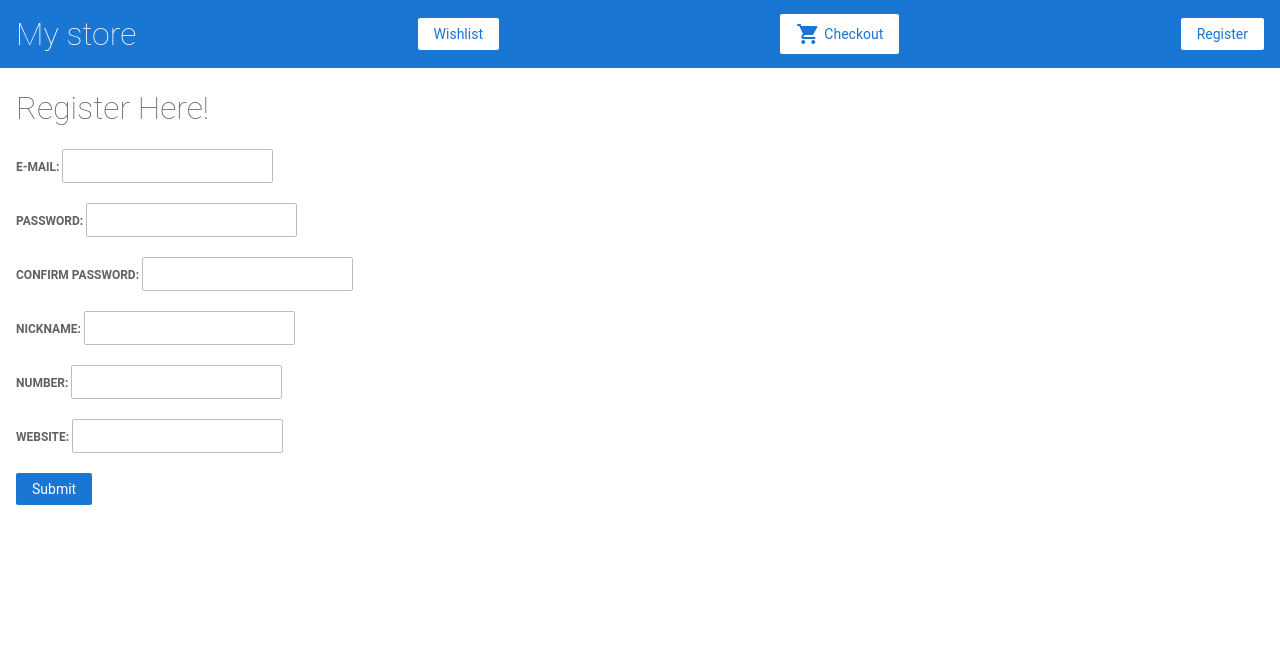
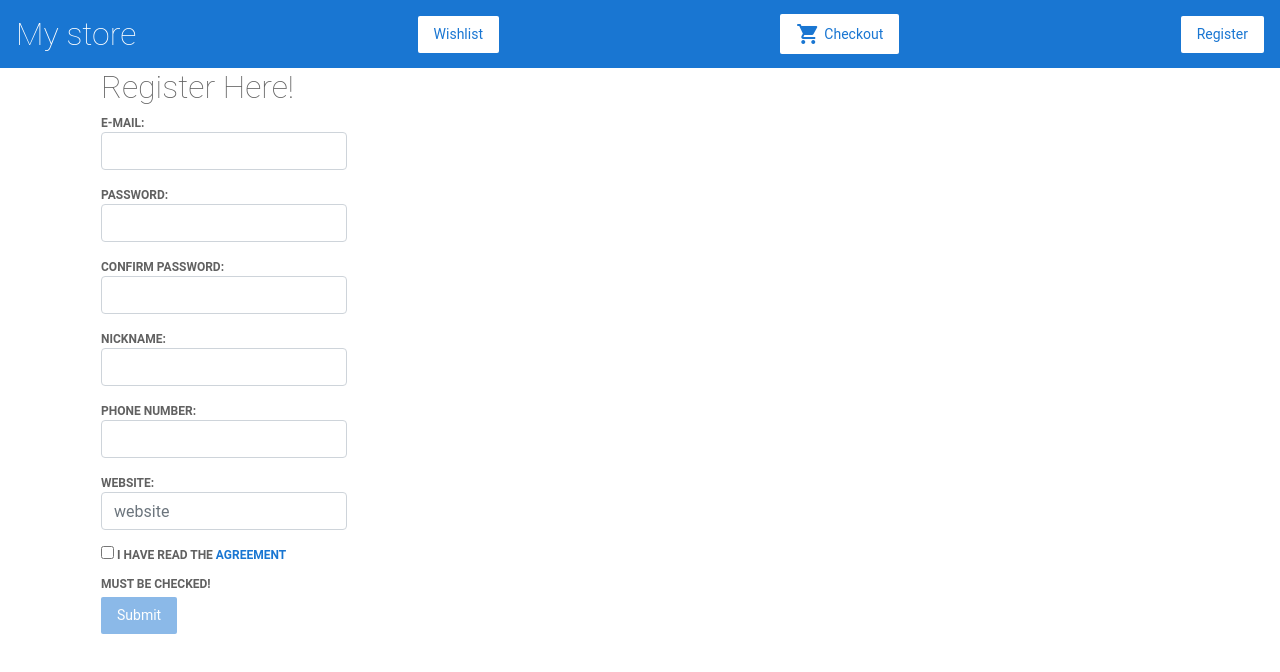
Before and after one commit to zhoricc3398/angular-tutorial-first, an Angular app: page /register in a window 1280 px wide. Shown: the top 672 px of the page. Built offline with nearby package versions, Linux system fonts and the light colour scheme.

Commit message:
feat(3-forms-taks-1): Finish 3-forms-taks-1

```diff
--- a/src/app/register-user/register-user.component.html
+++ b/src/app/register-user/register-user.component.html
@@ -1,24 +1,79 @@
-<form [formGroup]="registerForm" (ngSubmit)="onSubmit(registerForm.value)">
+<form [formGroup]="registerForm" (ngSubmit)="onSubmit(registerForm.value)" class="form-group">
     <div>
         <h1>Register Here!</h1>
         <label> E-mail:
-            <input type="email" formControlName="email" required>
+            <input type="email" formControlName="email" class="form-control" required>
+            <div *ngIf="name.email.invalid && (name.email.dirty || name.email.touched)">
+                <div *ngIf="name.email.errors.required">
+                    E-mail is required!
+                </div>
+                <span *ngIf="name.email.errors.email">
+                    Email format incorect
+                </span>
+            </div>
         </label>
         <label> Password:
-            <input type="password" formControlName="password" required>
+            <input type="password" formControlName="password" class="form-control" required>
+            <div *ngIf="name.password.invalid && (name.password.dirty || name.password.touched)">
+                <div *ngIf="name.password.errors.required">
+                    Password is required!
+                </div>
+                <span *ngIf="name.confpassword.errors.pattern" class="text-danger">
+                    Password must contain only english letters and numbers!
+                </span>
+                <span *ngIf="name.confpassword.errors.minlength" class="text-danger">
+                    Passwords minimum length is 8!
+                </span>
+            </div>
         </label>
         <label> Confirm Password:
-            <input type="password" formControlName="confpassword" required>
+            <input type="password" formControlName="confpassword" class="form-control" required>
+            <div *ngIf="name.confpassword.invalid && (name.confpassword.dirty || name.confpassword.touched)">
+                <div *ngIf="name.confpassword.errors.required">
+                    Password is required!
+                </div>
+                <span *ngIf="name.confpassword.errors.pattern" class="text-danger">
+                    Password must contain only english letters and numbers!
+                </span>
+                <span *ngIf="name.confpassword.errors.minlength" class="text-danger">
+                    Passwords minimum length is 8!
+                </span>
+                <span *ngIf="checkForm.errors.passwordStatus" class="text-danger">
+                    Password don't match.
+                </span>
+            </div>
         </label>
         <label> Nickname:
-            <input type="text" formControlName="nickname" required>
+            <input type="text" formControlName="nickname" class="form-control" required>
+            <div *ngIf="name.nickname.invalid && (name.nickname.dirty || name.nickname.touched)">
+                <div *ngIf="name.nickname.errors.required">
+                    Nickname is required!
+                </div>
+            </div>
         </label>
-        <label> Number:
-            <input type="text" formControlName="phone" required>
+        <label> Phone Number:
+            <input type="text" formControlName="phone" class="form-control" required>
+            <div *ngIf="name.phone.invalid && (name.phone.dirty || name.phone.touched)">
+                <div *ngIf="name.phone.errors.required">
+                    Phone Number is required!
+                </div>
+            </div>
         </label>
         <label> Website:
-            <input type="url" formControlName="web" required>
+            <input type="url" formControlName="web" class="form-control" placeholder="website" required>
+            <div *ngIf="name.web.invalid && (name.web.dirty || name.web.touched)">
+                <div *ngIf="name.web.errors.required">
+                    Website is required!
+                </div>
+            </div>
         </label>
-        <button class="button" type="submit">Submit</button>
+        <label>
+            <input type="checkbox" formControlName="check" required>
+            I have read the <a href="https://www.google.com/">Agreement</a>
+            <div *ngIf="name.check.errors.required">
+                Must be checked!
+            </div>
+        </label>
+        <button class="button" [disabled]="disableButton" type="submit">Submit</button>
     </div>
 </form>
--- a/src/app/register-user/register-user.component.ts
+++ b/src/app/register-user/register-user.component.ts
@@ -1,5 +1,5 @@
 import { Component, OnInit } from '@angular/core';
-import { FormBuilder, FormControl, Validators } from '@angular/forms';
+import { FormBuilder, FormControl, Validators, FormGroup } from '@angular/forms';
 
 @Component({
   selector: 'app-register-user',
@@ -11,23 +11,36 @@ export class RegisterUserComponent implements OnInit {
   constructor(private formBuilder: FormBuilder) {
     this.registerForm = formBuilder.group({
       email: ['', [Validators.email]],
-      password: ['', [Validators.minLength(8), Validators.pattern(/[a-bA-B0-9]{8,}/)]],
-      confpassword: ['', [Validators.minLength(8), Validators.pattern(/[a-bA-B0-9]/)]],
-      nickname: ['', [Validators.pattern((/[a-bA-B0-9\-]+/))]],
-      phone: ['', [Validators.pattern((/^\+995[0-9]{9}/))]],
-      web: ['', [Validators.pattern(/(?:http(s)?:\/\/)?[\w.-]+(?:\.[\w\.-]+)+[\w\-\._~:/?#[\]@!\$&'\(\)\*\+,;=.]+$/)]]
+      password: ['', [Validators.minLength(8), Validators.pattern(/[\w0-9]{8,}/)]],
+      confpassword: ['', [Validators.minLength(8), Validators.pattern(/[\w0-9]{8,}/)]],
+      nickname: ['', [Validators.pattern(/[\w0-9\-]+/)]],
+      phone: ['', [Validators.pattern(/^\+995[0-9]{9}/)]],
+      web: ['', [Validators.pattern(/(?:http(s)?:\/\/)?[\w.-]+(?:\.[\w\.-]+)+[\w\-\._~:/?#[\]@!\$&'\(\)\*\+,;=.]+$/)]],
+      check: ['', this.checkboxCheck]
+    }, {
+      validators: this.crossPassword
     })
   }
 
   ngOnInit() {
   }
 
-  onSubmit(value) {
-    console.log(value)
-    this.registerForm.reset();
+  crossPassword(formGroup) {
+    const password = formGroup.get('password').value;
+    const confpassword = formGroup.get('confpassword').value;
+
+    return password === confpassword ? null : { passwordStatus: true }
+  }
+
+  checkboxCheck(check) {
+    return check.value ? null : {};
   }
 
   get name() {
-    return this.registerForm.get('name') as FormControl;
+    return this.registerForm.controls;
+  }
+
+  get disableButton() {
+    return this.registerForm.invalid;
   }
 }
--- a/src/styles.scss
+++ b/src/styles.scss
@@ -119,3 +119,5 @@ app-top-bar {
   border-radius: 2px;
   background-color: #eeeeee;
 }
+
+@import '../node_modules/bootstrap/dist/css/bootstrap.css'
```
